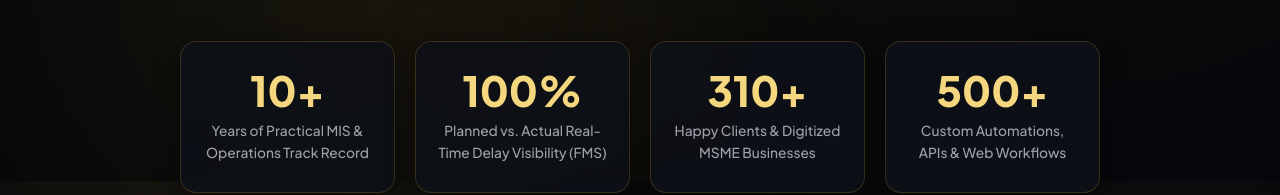
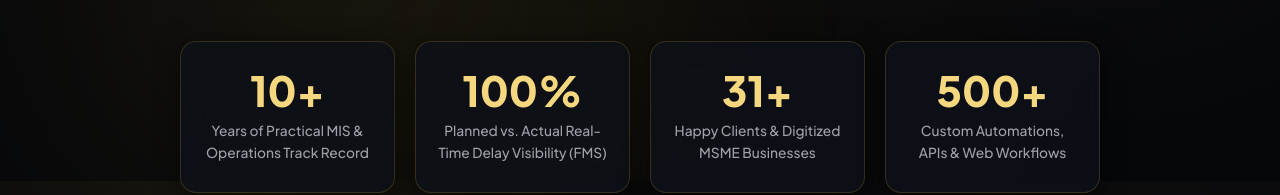
Before and after one commit to sujitswanmis/supujacreations-website, a Next.js app: page / in a window 1280 px wide. Shown: the part 619-814 px from the top of the page. Built offline with nearby package versions, Linux system fonts and the light colour scheme.

Commit message:
Update Happy Clients counter baseline to 31+ with natural 4-5 day progressive increment

```diff
--- a/src/app/page.js
+++ b/src/app/page.js
@@ -13,15 +13,15 @@ import { projects } from '../data/projectsData';
 import ContactForm from '../components/ContactForm';
 
 export default function Home() {
-  const [happyClientsCount, setHappyClientsCount] = React.useState('180+');
+  const [happyClientsCount, setHappyClientsCount] = React.useState('31+');
 
   React.useEffect(() => {
-    // Dynamic progressive counter: Naturally increments over time (every 3-5 days)
-    const baseDate = new Date('2025-01-01T00:00:00Z').getTime();
+    // Dynamic progressive counter: Starts at 31+ and naturally increments (+1 every ~4-5 days)
+    const baseDate = new Date('2026-08-15T00:00:00Z').getTime();
     const now = new Date().getTime();
     const daysPassed = Math.max(0, Math.floor((now - baseDate) / (1000 * 60 * 60 * 24)));
-    const dynamicAddon = Math.floor(daysPassed / 4) + Math.floor(daysPassed / 14);
-    const totalCount = 120 + dynamicAddon;
+    const dynamicAddon = Math.floor(daysPassed / 4);
+    const totalCount = 31 + dynamicAddon;
     setHappyClientsCount(`${totalCount}+`);
   }, []);
 
```
